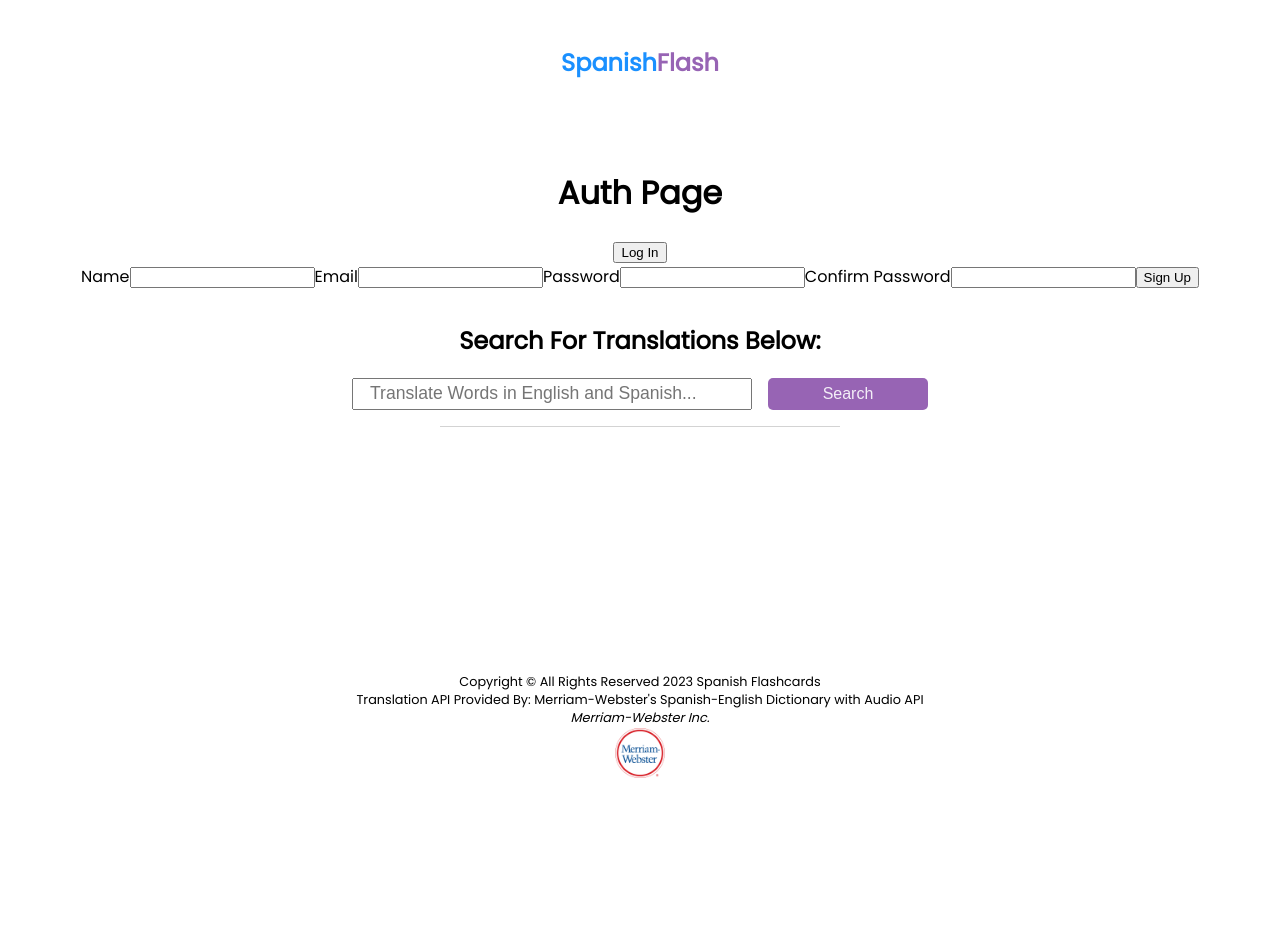
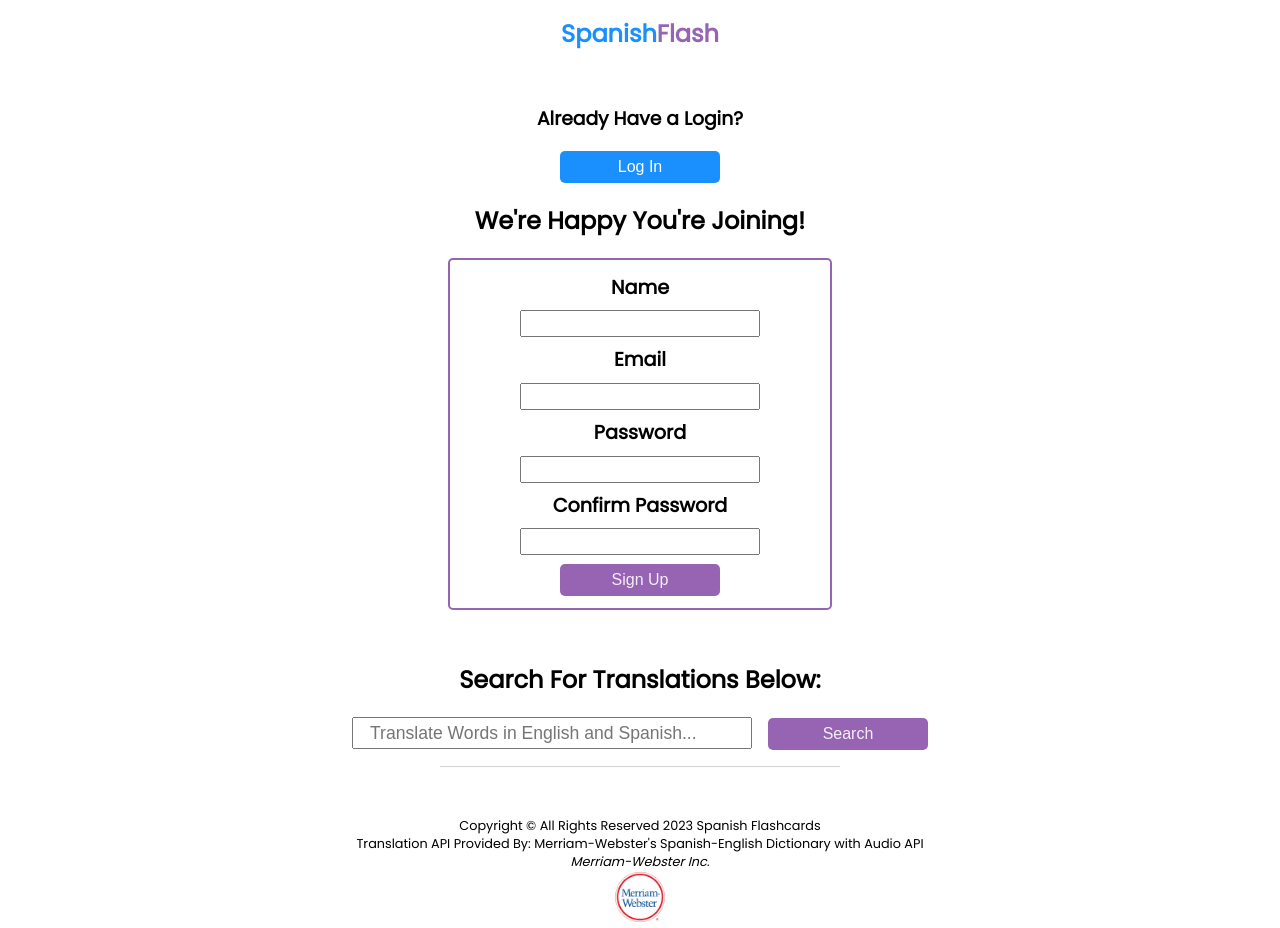
Before and after one commit to al-brooks/spanish-flashcards-client, a React (Create React App) app: page /flashcards/decks/1/cards/1/delete in a window 1280 px wide. Both pictures are taken after a click on the button "Sign Up". Before the commit the page ends 800 px from the top, so only its background shows below. Built offline with nearby package versions, Linux system fonts and the light colour scheme.

Commit message:
styles most of auth

```diff
--- a/src/components/LoginForm/LoginForm.js
+++ b/src/components/LoginForm/LoginForm.js
@@ -28,9 +28,13 @@ export default function LoginForm({ setUser }) {
   };
 
   return (
-    <div>
-      <div className="form-container">
-        <form autoComplete="off" onSubmit={handleSubmit}>
+    <section className="flex flex-col">
+      <h2>Welcom Back</h2>
+      <form
+        className="form form-card"
+        autoComplete="off"
+        onSubmit={handleSubmit}
+      >
         <label>Email</label>
         <input
           type="email"
@@ -47,10 +51,11 @@ export default function LoginForm({ setUser }) {
           onChange={handleChange}
           required
         />
-          <button type="submit">Log In</button>
+        <button className="btn btn-color-confirm" type="submit">
+          Log In
+        </button>
       </form>
-      </div>
       {error ? <p className="error-msg">&nbsp;{error}</p> : <></>}
-    </div>
+    </section>
   );
 }
--- a/src/components/SignUpForm/SignUpForm.js
+++ b/src/components/SignUpForm/SignUpForm.js
@@ -35,9 +35,9 @@ export default function SignUpForm({ setUser }) {
   const disable = userData.password !== userData.confirm;
 
   return (
-    <div>
-      <div className="form-container">
-        <form autoComplete="off" onSubmit={handleSubmit}>
+    <section className="flex flex-col">
+      <h2>We&#39;re Happy You&#39;re Joining!</h2>
+      <form className="form form-lg" autoComplete="off" onSubmit={handleSubmit}>
         <label>Name</label>
         <input
           type="text"
@@ -70,12 +70,15 @@ export default function SignUpForm({ setUser }) {
           onChange={handleChange}
           required
         />
-          <button type="submit" disabled={disable}>
+        <button
+          className="btn btn-color-confirm"
+          type="submit"
+          disabled={disable}
+        >
           Sign Up
         </button>
       </form>
-      </div>
       {error ? <p className="error-msg">&nbsp;{error}</p> : <></>}
-    </div>
+    </section>
   );
 }
--- a/src/index.css
+++ b/src/index.css
@@ -213,3 +213,13 @@ nav a:hover {
 .form-card {
   height: 18rem;
 }
+
+.form-lg {
+  height: 22rem;
+  width: 24rem;
+}
+
+.form-lg input,
+.form-lg select {
+  width: 15rem;
+}
--- /dev/null
+++ b/src/pages/AuthPage/AuthPage.css
@@ -0,0 +1,4 @@
+.AuthPage {
+  display: flex;
+  flex-direction: column;
+}
--- a/src/pages/AuthPage/AuthPage.js
+++ b/src/pages/AuthPage/AuthPage.js
@@ -10,19 +10,24 @@ export default function AuthPage({ setUser }) {
   };
 
   return (
-    <main>
-      <h1>Auth Page</h1>
+    <>
       {formToggle ? (
-        <>
-          <button onClick={handleToggle}>Sign Up</button>
+        <section className="AuthPage">
+          <h3>Not a Member?</h3>
+          <button className="btn btn-color-cancel" onClick={handleToggle}>
+            Sign Up
+          </button>
           <LoginForm setUser={setUser} />
-        </>
+        </section>
       ) : (
-        <>
-          <button onClick={handleToggle}>Log In</button>
+        <section className="AuthPage">
+          <h3>Already Have a Login?</h3>
+          <button className="btn btn-color-cancel" onClick={handleToggle}>
+            Log In
+          </button>
           <SignUpForm setUser={setUser} />
-        </>
+        </section>
       )}
-    </main>
+    </>
   );
 }
```
Lines whose indentation alone changed are shown as unchanged.
